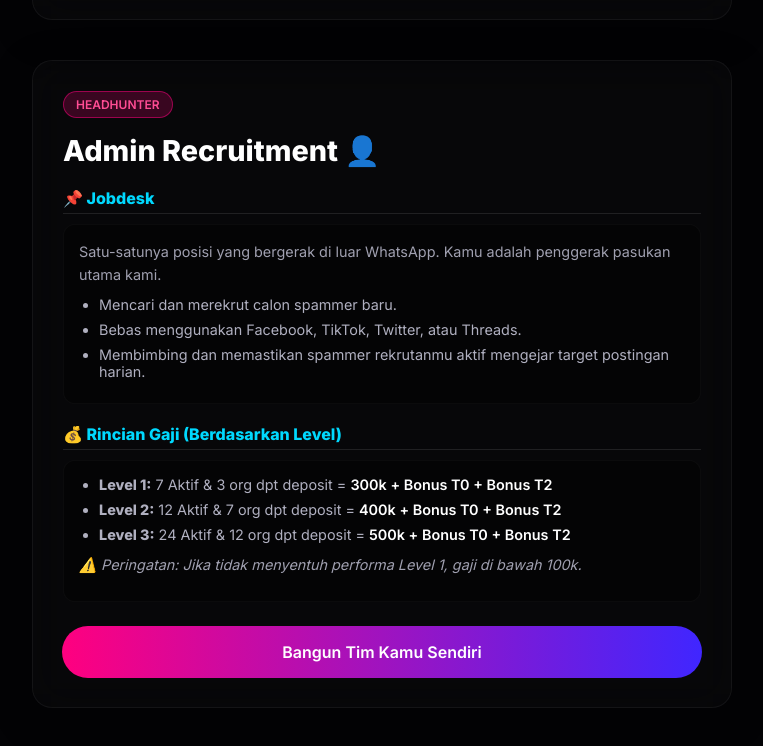
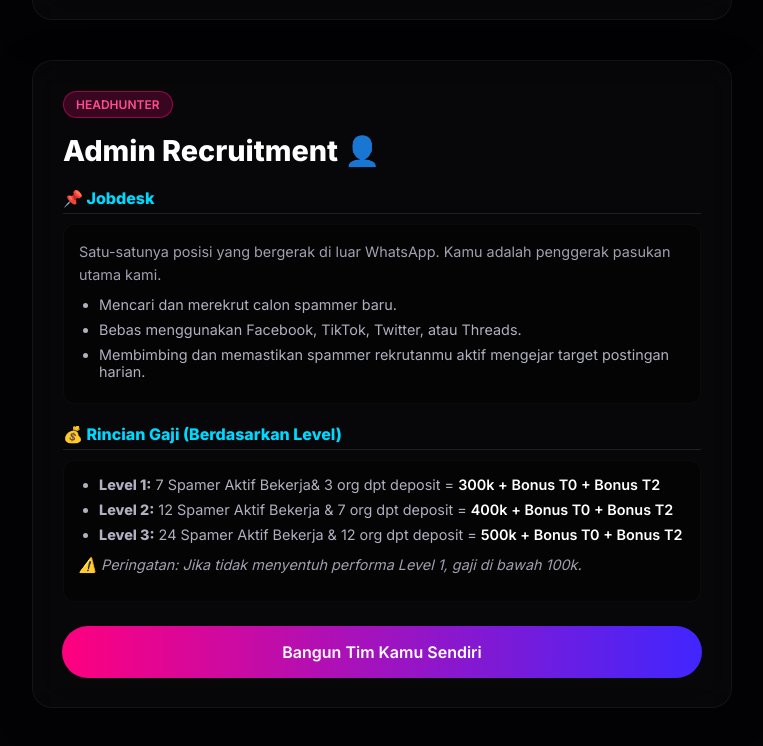
Before and after one commit to Keizuru/Keizuru-Workstation, a plain HTML site: page index.html in a window 1280 px wide. Shown: the part 2104-2850 px from the top of the page, without its empty margins (258-1021 px from the left). Drawn offline with Linux system fonts and the light colour scheme.

Commit message:
Update index.html

```diff
--- a/index.html
+++ b/index.html
@@ -297,9 +297,9 @@
             <h3 class="section-title">💰 Rincian Gaji (Berdasarkan Level)</h3>
             <div class="content-box">
                 <ul>
-                    <li><strong>Level 1:</strong> 7 Aktif & 3 org dpt deposit = <span class="highlight-text">300k + Bonus T0 + Bonus T2</span></li>
-                    <li><strong>Level 2:</strong> 12 Aktif & 7 org dpt deposit = <span class="highlight-text">400k + Bonus T0 + Bonus T2</span></li>
-                    <li><strong>Level 3:</strong> 24 Aktif & 12 org dpt deposit = <span class="highlight-text">500k + Bonus T0 + Bonus T2</span></li>
+                    <li><strong>Level 1:</strong> 7 Spamer Aktif Bekerja& 3 org dpt deposit = <span class="highlight-text">300k + Bonus T0 + Bonus T2</span></li>
+                    <li><strong>Level 2:</strong> 12 Spamer Aktif Bekerja & 7 org dpt deposit = <span class="highlight-text">400k + Bonus T0 + Bonus T2</span></li>
+                    <li><strong>Level 3:</strong> 24 Spamer Aktif Bekerja & 12 org dpt deposit = <span class="highlight-text">500k + Bonus T0 + Bonus T2</span></li>
                 </ul>
                 <p class="warning-text">⚠️ Peringatan: Jika tidak menyentuh performa Level 1, gaji di bawah 100k.</p>
             </div>
```
